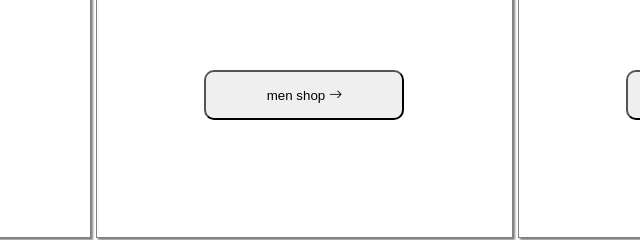
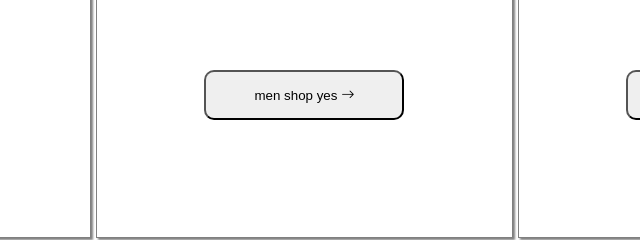
Before and after one commit to UjwalaDeviPeteti/new, a website: page src/index.html in a window 1280 px wide. Shown: the part 296-536 px from the top of the page, 333-973 px from the left. Drawn offline with nearby package versions, Linux system fonts and the light colour scheme.

Commit message:
Update index.html

```diff
--- a/src/index.html
+++ b/src/index.html
@@ -183,7 +183,7 @@
                 men
             </div>
             <div>
-                <button>men shop <span class="bi  bi-arrow-right"></span></button>
+                <button>men shop yes <span class="bi  bi-arrow-right"></span></button>
             </div>
 
         </div>
```
